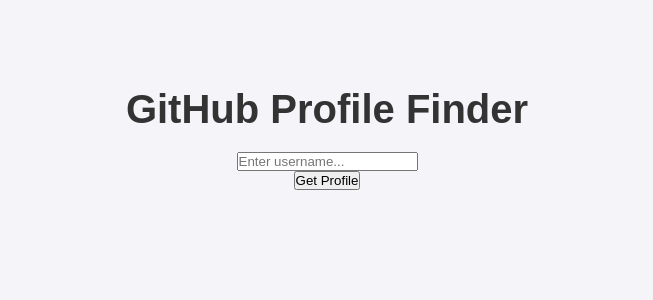
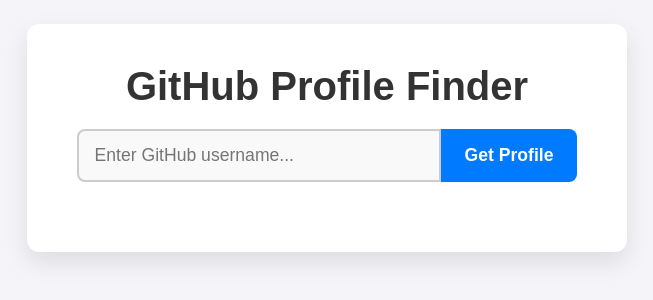
Before and after one commit to SaroshAhmad/GitHub_Profile_Viewer, a plain HTML site: page index.html in a window 1280 px wide. Shown: the part 262-562 px from the top of the page, without its empty margins (313-966 px from the left). Drawn offline with Linux system fonts and the light colour scheme.

Commit message:
Update GitHub Profile Finder UI and Fetch Functionality

```diff
--- a/index.html
+++ b/index.html
@@ -4,17 +4,21 @@
 <head>
     <meta charset="UTF-8">
     <meta name="viewport" content="width=device-width, initial-scale=1.0">
-    <title>GitHub Profind</title>
-    <script src="main.js"></script>
+    <title>GitHub Profile Finder</title>
     <link rel="stylesheet" href="style.css">
+    <script src="main.js" defer></script>
 </head>
 
 <body>
     <div class="container">
-        <h1>GitHub Profile Finder</h1>
-        <input type="text" id="searchUser" placeholder="Enter username...">
-        <button onclick="fetchProfile()">Get Profile</button>
-        <div id="profile"></div>
+        <div class="search-card">
+            <h1>GitHub Profile Finder</h1>
+            <div class="search-bar">
+                <input type="text" id="searchUser" placeholder="Enter GitHub username...">
+                <button id="fetchButton">Get Profile</button>
+            </div>
+            <div id="profile" class="profile-card"></div> <!-- Profile Data Will Appear Here -->
+        </div>
     </div>
 </body>
 
--- a/main.js
+++ b/main.js
@@ -1,31 +1,50 @@
+// Ensure the DOM is loaded before adding event listeners
+document.addEventListener("DOMContentLoaded", function () {
+    const fetchButton = document.getElementById('fetchButton');
+    fetchButton.addEventListener('click', fetchProfile);
+});
+
 function fetchProfile() {
-    const username = document.getElementById('searchUser').value;
-    if (!username) {
-        alert('Please enter a username');
+    const name = document.getElementById('searchUser').value;
+
+    if (!name) {
+        alert('Please enter a GitHub username or name');
         return;
     }
 
-    fetch(`https://api.github.com/users/${username}`).then(response => {
-        if (!response.ok) {
-            throw new Error('Network response was not ok');
-        }
-        return response.json();
-    })
+    // Fetching users by name
+    fetch(`https://api.github.com/search/users?q=${encodeURIComponent(name)}`)
+        .then(response => {
+            if (!response.ok) {
+                throw new Error('User not found. Please enter a valid GitHub name or username.');
+            }
+            return response.json(); // Parse JSON response
+        })
         .then(data => {
-            displayProfile(data);
+            if (data.total_count === 0) {
+                throw new Error('No users found with that name.');
+            }
+            // Display the first user found
+            displayProfile(data.items[0]);
         })
         .catch(error => {
-            console.error('There has been a problem with your fetch operation:', error);
-        })
+            const profile = document.getElementById('profile');
+            profile.innerHTML = `<p style="color:red; font-weight: bold;">${error.message}</p>`;
+            profile.style.display = 'block';
+        });
 }
 
 function displayProfile(profileData) {
     const profile = document.getElementById('profile');
+
+    // Update profile card content
     profile.innerHTML = `
-        <img src="${profileData.avatar_url}" style="width:100px; height:100px; border-radius:50%" alt="${profileData.login}" />
-        <h2>${profileData.name}</h2>
-        <p>${profileData.bio}</p>
-        <p>${profileData.location}</p>
-        <p>${profileData.public_repos} public repos</p>
+        <img src="${profileData.avatar_url}" alt="${profileData.login}" />
+        <h2>${profileData.login}</h2>
+        <p>Name: ${profileData.name ? profileData.name : 'No name available'}</p>
+        <p>Profile URL: <a href="${profileData.html_url}" target="_blank">${profileData.html_url}</a></p>
     `;
+
+    // Make the profile card visible
+    profile.style.display = 'block';
 }
--- a/style.css
+++ b/style.css
@@ -26,7 +26,7 @@
 .search-card {
     background-color: #ffffff;
     padding: 40px;
-    border-radius: 10px;
+    border-radius: 12px;
     box-shadow: 0 10px 25px rgba(0, 0, 0, 0.1);
     width: 100%;
     text-align: center;
@@ -38,6 +38,7 @@
     color: #333;
 }
 
+/* Updated Input & Button Styles */
 .search-bar {
     display: flex;
     justify-content: center;
@@ -45,32 +46,40 @@
 }
 
 .search-bar input {
-    padding: 15px;
+    padding: 14px 16px;
     width: 70%;
-    border: 2px solid #ddd;
-    border-radius: 5px 0 0 5px;
+    border: 2px solid #ccc;
+    border-radius: 8px 0 0 8px;
     outline: none;
-    font-size: 1.2rem;
-    transition: border-color 0.3s ease;
+    font-size: 1.1rem;
+    background-color: #f9f9f9;
+    transition: border-color 0.3s ease, box-shadow 0.3s ease;
 }
 
 .search-bar input:focus {
     border-color: #007bff;
+    box-shadow: 0 0 8px rgba(0, 123, 255, 0.5);
 }
 
 .search-bar button {
-    padding: 15px;
+    padding: 14px 24px;
     background-color: #007bff;
     color: #fff;
     border: none;
-    border-radius: 0 5px 5px 0;
+    border-radius: 0 8px 8px 0;
     cursor: pointer;
-    font-size: 1.2rem;
-    transition: background-color 0.3s ease;
+    font-size: 1.1rem;
+    font-weight: bold;
+    transition: background-color 0.3s ease, box-shadow 0.3s ease;
 }
 
 .search-bar button:hover {
     background-color: #0056b3;
+    box-shadow: 0 4px 12px rgba(0, 123, 255, 0.4);
+}
+
+.search-bar button:active {
+    background-color: #004080;
 }
 
 /* Profile Card */
```
